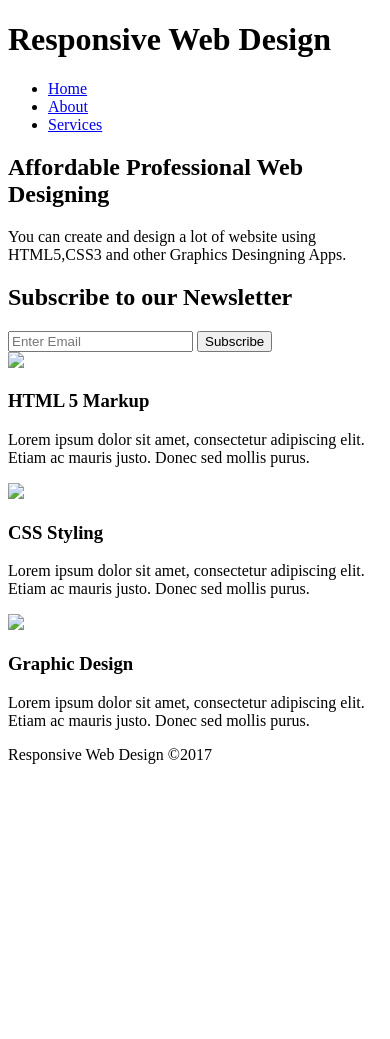
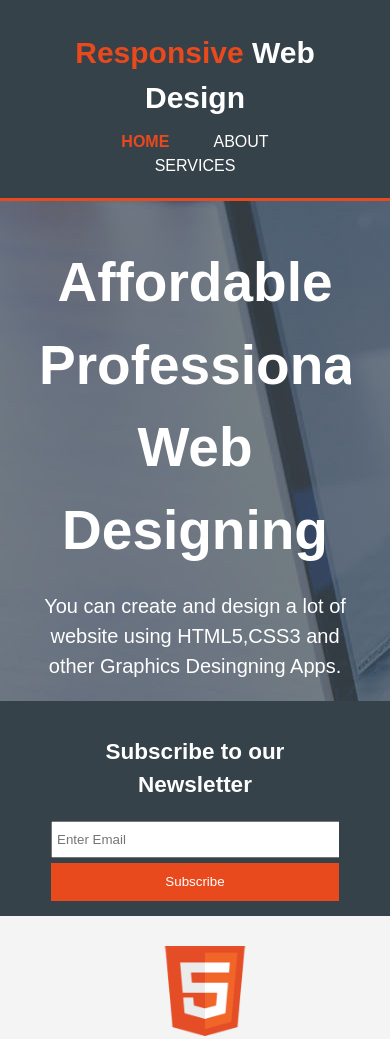
Before and after one commit to practitioner28/JohnPaulFajardo, a plain HTML site: page index.html in a window 390 px wide. Shown: the top 1039 px of the page. Before the commit the page ends 844 px from the top, so only its background shows below. Drawn offline with Linux system fonts and the light colour scheme.

Commit message:
Add files via upload

```diff
--- /dev/null
+++ b/css/index.css
@@ -0,0 +1,225 @@
+body{
+	font-family: arial, helvetica, sans-serif;
+	font-size: 15px;
+	line-height: 1.5;
+
+/*
+	short cut code
+	font: 15px/1.5 Arial, Helvetica, sans-serif;
+*/
+
+	padding: 0;
+	margin: 0;
+	background-color:#f4f4f4;
+}
+
+	/*Global Styles*/
+.container {
+	width: 80%;
+	margin: auto;
+	overflow: hidden;
+}
+
+ul{
+	margin:0;
+	padding: 0;
+}
+
+.button_1{
+	height: 38px;
+	background:#e8491d;
+	border: none;
+	padding-left: 20px;
+	padding-right: 20px;
+	color: #ffffff;
+}
+
+.dark{
+	padding:15px;
+	background:#35424a;
+	color: #ffffff;
+	margin-top: 10px;
+	margin-bottom: 10px;
+}
+
+/*	header*/
+header{
+	background:#35424a;
+	color:#ffffff;
+	padding-top: 30px;
+	min-height: 70px;
+	border-bottom:#e8491d 3px solid;
+}
+
+header a{
+	color:#ffffff;
+	text-decoration: none;
+	text-transform: uppercase;
+	font-size:16px;
+}
+
+
+header li{
+	float:left;
+	display: inline;
+	padding: 0 20px 0 20px;
+}
+
+header #branding{
+	float:left;
+}
+
+header #branding h1 {
+	margin:0;
+}
+
+header nav {
+	float:right;
+	margin-top: 10px;
+}
+
+header .highlight, header .current a{
+	color:#e8491d;
+	font-weight: bold;
+}
+
+header a:hover{
+	color:#cccccc;
+	font-weight: bold;
+}
+
+
+/*showcase*/
+#showcase{
+	min-height: 400px;
+	background:url('../img/showcase.jpg') no-repeat 0 -400px;
+	text-align: center;
+	color:#ffffff;
+}
+
+#showcase h1{
+	margin-top: 100px;
+	font-size: 55px;
+	margin-bottom: 10px;
+}
+
+#showcase p{
+	font-size:20px;
+}
+
+/*	Newsletter*/
+#newsletter{
+	padding: 15px;
+	color:#ffffff;
+	background:#35424a;
+}
+
+#newsletter h1{
+	float: left;
+}
+
+#newsletter form{
+	float: right;
+	margin-top: 15px;
+}
+
+#newsletter input[type="email"]{
+	padding:4px;
+	height: 25px;
+	width: 250px;
+}
+
+/*	Boxes*/
+
+#boxes{
+	margin-top: 20px;
+}
+
+#boxes .box{
+	float: left;
+	text-align: center;
+	width: 30%;
+	padding: 10px;
+}
+
+#boxes .box img{
+	width: 90px;
+}
+
+
+/*	Sidebar*/
+aside#sidebar{
+	float: right;
+	width: 30%;
+	margin-top: 10px;
+}
+
+aside#sidebar .quote input, aside#sidebar .quote textarea{
+	width: 90%;
+	padding: 5px;
+}
+
+/*	Main-Col*/
+article#main-col{
+	float: left;
+	width: 65%;
+}
+
+
+/*	Services*/
+ul#services li{
+	list-style: none;
+	padding: 20px;
+	border: #cccccc solid 1px;
+	margin-bottom: 5px;
+	background: #e6e6e6;
+}
+
+
+footer{
+	padding: 20px;
+	margin-top: 20px;
+	color:#ffffff;
+	background-color: #e8491d;
+	text-align: center;
+}
+
+/*	Media Queries*/
+
+@media(max-width:760px){
+	header #branding,
+	header nav,
+	header nav li,
+	#newsletter h1,
+	#newsletter form,
+	#boxes .box,
+	article#main-col,
+	aside#sidebar{
+		float: none;
+		text-align: center;
+		width: 100%;
+	}
+
+	header {
+		padding-bottom: 20px;
+	}
+
+	#showcase h1{
+		margin-top: 40px;
+	}
+
+	#newsletter button, .quote button{
+		display: block;
+		width: 100%;
+	}
+
+	#newsletter form input[type="email"], .quote input, .quote textarea{
+		width: 100%;
+		margin-bottom: 5px;
+	}
+
+	.quote textarea{
+		height: 90px;
+	}
+
+}
```
Also changed, not shown: about.html (added, +64 -0 lines), services.html (added, +97 -0 lines), img/logo_brush.png (added), img/logo_css.png (added), img/logo_html.png (added), img/showcase.jpg (added), index.html (line endings or trailing spaces), 1 other file.
